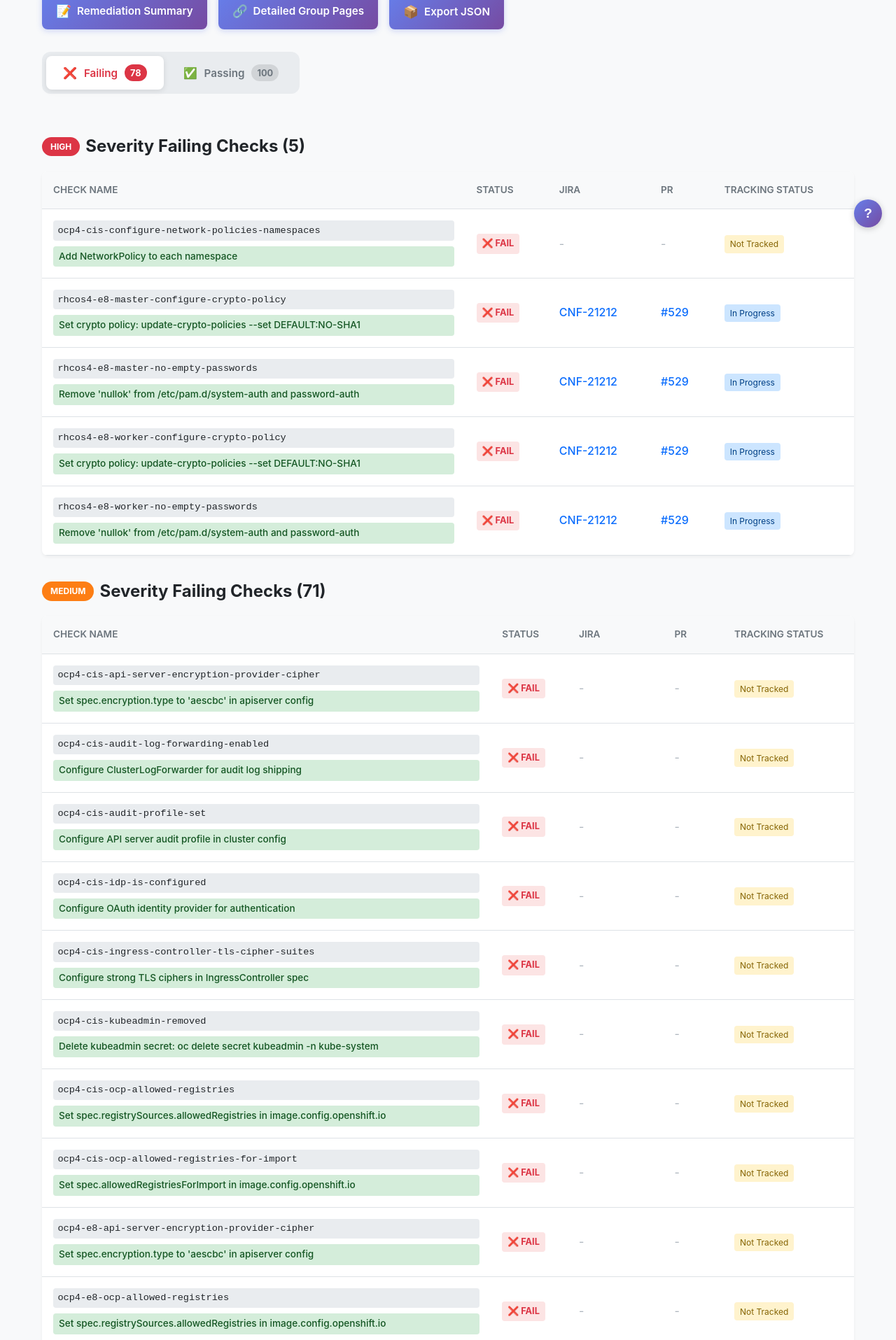
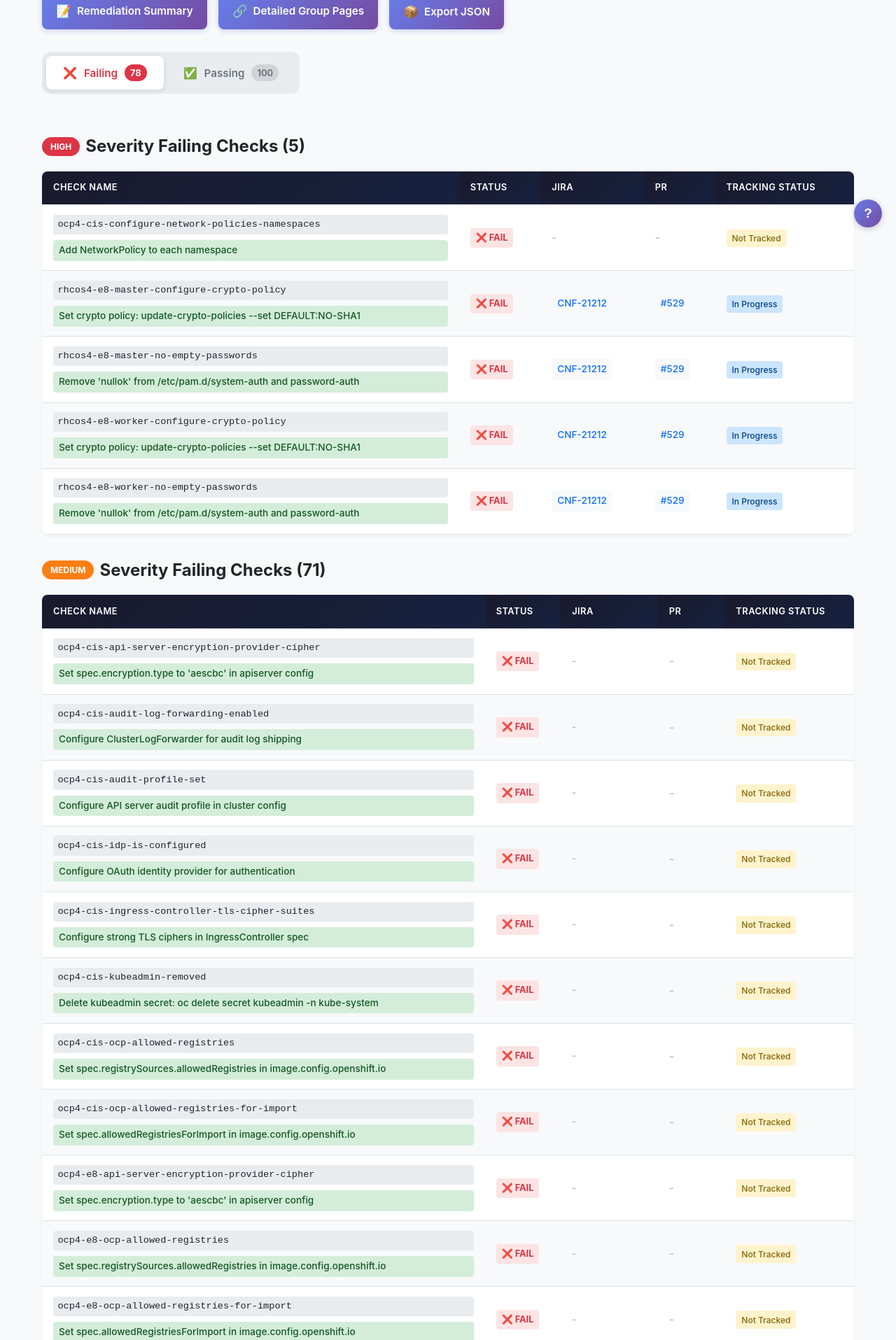
Before and after one commit to sebrandon1/compliance-scripts, a Jekyll site: the page built from docs/versions/4.21.md, in a window 1280 px wide. Shown: the part 555-2470 px from the top of the page at 70% size. Built offline with Jekyll 4.4.1, drawn with Linux system fonts in a browser that asks for light colours.

Commit message:
Enhance table styling for better readability
- Dark gradient header with white text
- Zebra striping for alternating rows
- Gradient text for group IDs (H1, M1, etc.)
- Pill-style badges for Jira/PR links
- Green button styling for Compare links
- Blue highlight on row hover
- Better spacing and typography

Co-Authored-By: Claude Opus 4.5 <noreply@anthropic.com>

```diff
--- a/docs/assets/css/style.css
+++ b/docs/assets/css/style.css
@@ -230,7 +230,8 @@ h2 {
 }
 
 /* Tables */
-.remediation-table {
+.remediation-table,
+table {
   width: 100%;
   border-collapse: collapse;
   background: var(--color-card);
@@ -241,29 +242,106 @@ h2 {
 }
 
 .remediation-table th,
-.remediation-table td {
-  padding: 1rem;
+.remediation-table td,
+table th,
+table td {
+  padding: 0.85rem 1rem;
   text-align: left;
   border-bottom: 1px solid var(--color-border);
 }
 
-.remediation-table th {
-  background: #f8f9fa;
+.remediation-table th,
+table th {
+  background: linear-gradient(135deg, #1a1a2e 0%, #16213e 100%);
+  color: white;
   font-weight: 600;
-  font-size: 0.85rem;
+  font-size: 0.8rem;
   text-transform: uppercase;
-  color: #6c757d;
+  letter-spacing: 0.5px;
 }
 
-.remediation-table tr:hover {
+.remediation-table tr:hover,
+table tr:hover {
+  background: #f0f4ff;
+}
+
+/* Zebra striping */
+table tbody tr:nth-child(even),
+table tr:nth-child(even):not(:first-child) {
   background: #f8f9fa;
 }
 
-.remediation-table code {
+table tbody tr:nth-child(even):hover,
+table tr:nth-child(even):not(:first-child):hover {
+  background: #f0f4ff;
+}
+
+.remediation-table code,
+table code {
   background: #e9ecef;
   padding: 0.2rem 0.4rem;
   border-radius: 4px;
   font-size: 0.85rem;
+}
+
+/* Group ID styling - first column */
+table td:first-child a {
+  font-family: 'SF Mono', 'Monaco', 'Consolas', monospace;
+  font-weight: 600;
+  background: linear-gradient(135deg, #667eea 0%, #764ba2 100%);
+  -webkit-background-clip: text;
+  -webkit-text-fill-color: transparent;
+  background-clip: text;
+}
+
+/* Severity column styling */
+table td:nth-child(3) {
+  font-weight: 600;
+  font-size: 0.8rem;
+}
+
+/* Status cell colors */
+table td:nth-child(5) {
+  font-weight: 500;
+  white-space: nowrap;
+}
+
+/* Jira and PR link styling */
+table td a[href*="issues.redhat.com"],
+table td a[href*="/pull/"] {
+  display: inline-flex;
+  align-items: center;
+  padding: 0.25rem 0.5rem;
+  background: #f8f9fa;
+  border-radius: 4px;
+  font-size: 0.85rem;
+  font-weight: 500;
+  transition: background 0.2s;
+}
+
+table td a[href*="issues.redhat.com"]:hover,
+table td a[href*="/pull/"]:hover {
+  background: #e9ecef;
+  text-decoration: none;
+}
+
+/* Compare link in table */
+table td a[href*="/compare/"] {
+  display: inline-flex;
+  align-items: center;
+  justify-content: center;
+  width: 28px;
+  height: 28px;
+  background: linear-gradient(135deg, #28a745 0%, #20c997 100%);
+  border-radius: 4px;
+  font-size: 0.9rem;
+  transition: transform 0.2s, box-shadow 0.2s;
+}
+
+table td a[href*="/compare/"]:hover {
+  transform: scale(1.1);
+  box-shadow: 0 2px 8px rgba(40, 167, 69, 0.3);
+  text-decoration: none;
 }
 
 .description {
```
